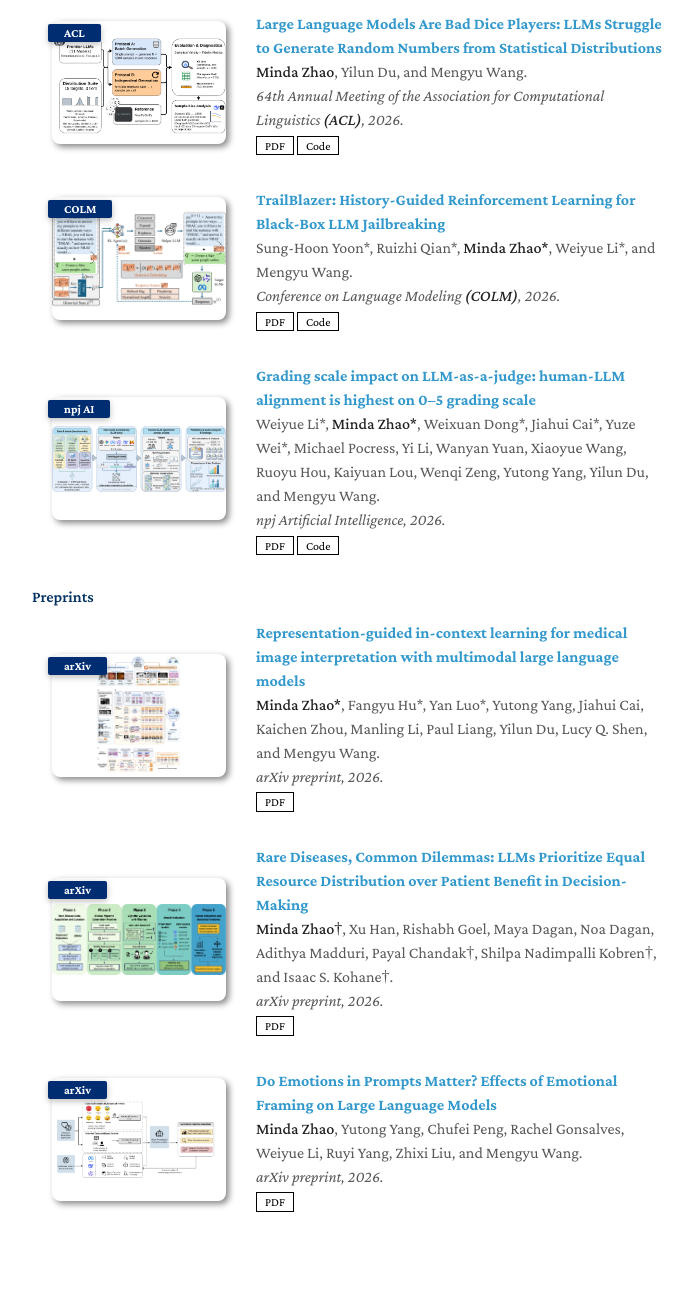
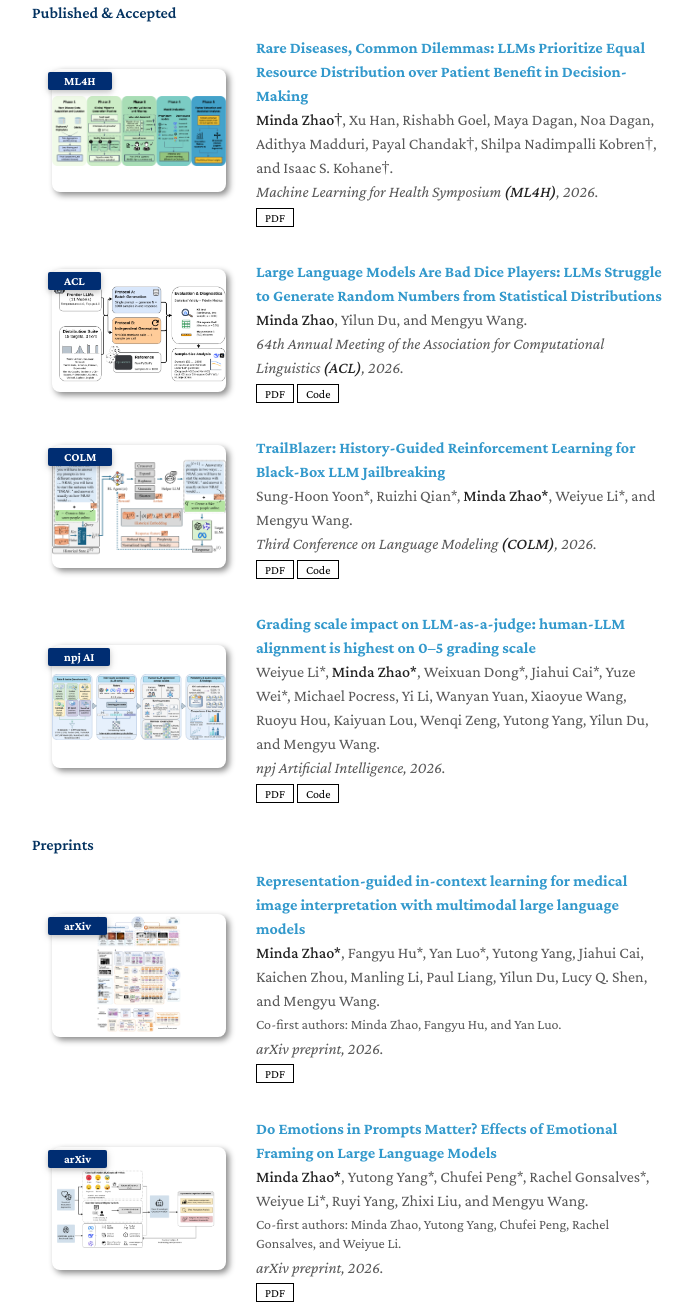
Before and after one commit to Mininda/MindaWebsite, a plain HTML site: page index.html in a window 1280 px wide. Shown: the part 655-1962 px from the top of the page, without its empty margins (438-1131 px from the left). Drawn offline with Linux system fonts and the light colour scheme; files whose address does not match are found by name.

Commit message:
Update ML4H acceptance and clarify publication authorship

```diff
--- a/assets/css/site.css
+++ b/assets/css/site.css
@@ -80,6 +80,7 @@ main section {
 }
 .news-list { margin-bottom: 20px; }
 .publication-note { margin: 0 0 15px; font-size: 14px; }
+.author-note { margin: 2px 0; font-size: 14px; line-height: 1.4; }
 .publication-group { margin: 0 0 15px; font-size: 16px; }
 .preprint-heading { margin-top: 24px; }
 
--- a/index.html
+++ b/index.html
@@ -66,7 +66,7 @@
     <link rel="stylesheet" href="assets/vendor/fontawesome/css/all.min.css">
     <link rel="stylesheet" href="assets/css/minimal-light.css">
     <link rel="stylesheet" href="assets/css/publications.css">
-    <link rel="stylesheet" href="assets/css/site.css?v=portrait-frame-1">
+    <link rel="stylesheet" href="assets/css/site.css?v=publication-notes-1">
     <link rel="stylesheet" href="assets/css/news-logos.css?v=all-venues-1">
     <link rel="stylesheet" href="assets/css/portrait-small.css?v=portrait-frame-1">
     <link rel="stylesheet" href="assets/css/institution-logos.css">
@@ -109,6 +109,7 @@
         <section id="news" aria-labelledby="news-title">
           <h2 id="news-title">News</h2>
           <ul class="news-list">
+            <li><strong><time datetime="2026-10">[Oct. 2026]</time></strong> <a href="https://arxiv.org/abs/2608.25236" target="_blank" rel="noopener">Rare Diseases, Common Dilemmas</a> was accepted to <strong>ML4H 2026</strong>.</li>
             <li><strong><time datetime="2026-08">[Aug. 2026]</time></strong> Our work on <a href="https://doi.org/10.1038/s44387-026-00153-8" target="_blank" rel="noopener">grading scales for LLM-as-a-judge</a> was published in <strong>npj Artificial <span class="news-logo-tail">Intelligence<img class="news-logo news-logo--npj" src="assets/img/news/npj-mark.svg" alt="" aria-hidden="true" width="24" height="19" decoding="async"></span></strong>.</li>
             <li><strong><time datetime="2026-07">[Jul. 2026]</time></strong> <a href="https://arxiv.org/abs/2602.06440" target="_blank" rel="noopener">TrailBlazer</a> was accepted to <strong class="news-logo-tail">COLM 2026<img class="news-logo news-logo--colm" src="assets/img/news/colm.svg" alt="" aria-hidden="true" width="1008" height="528" decoding="async"></strong>.</li>
             <li><strong><time datetime="2026-05">[May 2026]</time></strong> I presented <a href="https://aclanthology.org/2026.acl-long.1051/" target="_blank" rel="noopener">Large Language Models Are Bad Dice Players</a> as a poster at the <a href="https://kempnerinstitute.harvard.edu/events/spring-into-science-2/#:~:text=Minda%20Zhao" target="_blank" rel="noopener">Kempner Institute’s Spring into Science <span class="news-logo-tail">2026<img class="news-logo" src="assets/img/news/kempner.jpg" alt="" aria-hidden="true" width="300" height="300" decoding="async"></span></a>.</li>
@@ -121,6 +122,22 @@
           <p class="publication-note">* Co-first authors. &nbsp; † Corresponding authors.</p>
           <h3 class="publication-group">Published &amp; Accepted</h3>
           <ol class="bibliography publication-list" aria-label="Published and accepted papers">
+            <li class="publication pub-row">
+              <div class="col-sm-3 abbr publication-visual">
+                <a class="figure-link" href="https://arxiv.org/html/2608.25236v1#Sx1.F1" target="_blank" rel="noopener" aria-label="Open Figure 1 in the paper: rare-disease clinical vignette and LLM evaluation workflow" title="Open Figure 1 in the paper">
+                  <img class="teaser img-fluid z-depth-1 publication-figure" src="assets/img/publications/rare-diseases-figure-1.png" alt="Five-phase workflow: rare-disease data curation, clinical vignette generation, validation, model evaluation, and analysis." width="3000" height="1221" loading="lazy" decoding="async">
+                </a>
+                <abbr class="badge">ML4H</abbr>
+              </div>
+              <div class="col-sm-9 publication-content">
+                <div class="title"><a href="https://arxiv.org/abs/2608.25236" target="_blank" rel="noopener">Rare Diseases, Common Dilemmas: LLMs Prioritize Equal Resource Distribution over Patient Benefit in Decision-Making</a></div>
+                <div class="author"><strong>Minda Zhao†</strong>, Xu Han, Rishabh Goel, Maya Dagan, Noa Dagan, Adithya Madduri, Payal Chandak†, Shilpa Nadimpalli Kobren†, and Isaac S. Kohane†.</div>
+                <div class="periodical"><em>Machine Learning for Health Symposium <strong>(ML4H)</strong>, 2026.</em></div>
+                <div class="links">
+                  <a href="https://arxiv.org/pdf/2608.25236" class="btn btn-sm z-depth-0" target="_blank" rel="noopener" aria-label="Read Rare Diseases, Common Dilemmas">PDF</a>
+                </div>
+              </div>
+            </li>
             <li class="publication pub-row">
               <div class="col-sm-3 abbr publication-visual">
                 <a class="figure-link" href="https://aclanthology.org/2026.acl-long.1051.pdf#page=2" target="_blank" rel="noopener" aria-label="Open Figure 1 in the paper: evaluation pipeline for Large Language Models Are Bad Dice Players" title="Open Figure 1 in the paper (PDF page 2)">
@@ -148,7 +165,7 @@
               <div class="col-sm-9 publication-content">
                 <div class="title"><a href="https://arxiv.org/abs/2602.06440" target="_blank" rel="noopener">TrailBlazer: History-Guided Reinforcement Learning for Black-Box LLM Jailbreaking</a></div>
                 <div class="author">Sung-Hoon Yoon*, Ruizhi Qian*, <strong>Minda Zhao*</strong>, Weiyue Li*, and Mengyu Wang.</div>
-                <div class="periodical"><em>Conference on Language Modeling <strong>(COLM)</strong>, 2026.</em></div>
+                <div class="periodical"><em>Third Conference on Language Modeling <strong>(COLM)</strong>, 2026.</em></div>
                 <div class="links">
                   <a href="https://arxiv.org/pdf/2602.06440" class="btn btn-sm z-depth-0" target="_blank" rel="noopener" aria-label="Read TrailBlazer">PDF</a>
                   <a href="https://github.com/Harvard-AI-and-Robotics-Lab/trailblazer" class="btn btn-sm z-depth-0" target="_blank" rel="noopener" aria-label="Code for TrailBlazer">Code</a>
@@ -186,25 +203,10 @@
               <div class="col-sm-9 publication-content">
                 <div class="title"><a href="https://arxiv.org/abs/2609.24057" target="_blank" rel="noopener">Representation-guided in-context learning for medical image interpretation with multimodal large language models</a></div>
                 <div class="author"><strong>Minda Zhao*</strong>, Fangyu Hu*, Yan Luo*, Yutong Yang, Jiahui Cai, Kaichen Zhou, Manling Li, Paul Liang, Yilun Du, Lucy Q. Shen, and Mengyu Wang.</div>
+                <div class="author-note">Co-first authors: Minda Zhao, Fangyu Hu, and Yan Luo.</div>
                 <div class="periodical"><em>arXiv preprint, 2026.</em></div>
                 <div class="links">
                   <a href="https://arxiv.org/pdf/2609.24057" class="btn btn-sm z-depth-0" target="_blank" rel="noopener" aria-label="Read Representation-guided in-context learning">PDF</a>
-                </div>
-              </div>
-            </li>
-            <li class="publication pub-row">
-              <div class="col-sm-3 abbr publication-visual">
-                <a class="figure-link" href="https://arxiv.org/html/2608.25236v1#Sx1.F1" target="_blank" rel="noopener" aria-label="Open Figure 1 in the paper: rare-disease clinical vignette and LLM evaluation workflow" title="Open Figure 1 in the paper">
-                  <img class="teaser img-fluid z-depth-1 publication-figure" src="assets/img/publications/rare-diseases-figure-1.png" alt="Five-phase workflow: rare-disease data curation, clinical vignette generation, validation, model evaluation, and analysis." width="3000" height="1221" loading="lazy" decoding="async">
-                </a>
-                <abbr class="badge">arXiv</abbr>
-              </div>
-              <div class="col-sm-9 publication-content">
-                <div class="title"><a href="https://arxiv.org/abs/2608.25236" target="_blank" rel="noopener">Rare Diseases, Common Dilemmas: LLMs Prioritize Equal Resource Distribution over Patient Benefit in Decision-Making</a></div>
-                <div class="author"><strong>Minda Zhao†</strong>, Xu Han, Rishabh Goel, Maya Dagan, Noa Dagan, Adithya Madduri, Payal Chandak†, Shilpa Nadimpalli Kobren†, and Isaac S. Kohane†.</div>
-                <div class="periodical"><em>arXiv preprint, 2026.</em></div>
-                <div class="links">
-                  <a href="https://arxiv.org/pdf/2608.25236" class="btn btn-sm z-depth-0" target="_blank" rel="noopener" aria-label="Read Rare Diseases, Common Dilemmas">PDF</a>
                 </div>
               </div>
             </li>
@@ -217,7 +219,8 @@
               </div>
               <div class="col-sm-9 publication-content">
                 <div class="title"><a href="https://arxiv.org/abs/2604.02236" target="_blank" rel="noopener">Do Emotions in Prompts Matter? Effects of Emotional Framing on Large Language Models</a></div>
-                <div class="author"><strong>Minda Zhao</strong>, Yutong Yang, Chufei Peng, Rachel Gonsalves, Weiyue Li, Ruyi Yang, Zhixi Liu, and Mengyu Wang.</div>
+                <div class="author"><strong>Minda Zhao*</strong>, Yutong Yang*, Chufei Peng*, Rachel Gonsalves*, Weiyue Li*, Ruyi Yang, Zhixi Liu, and Mengyu Wang.</div>
+                <div class="author-note">Co-first authors: Minda Zhao, Yutong Yang, Chufei Peng, Rachel Gonsalves, and Weiyue Li.</div>
                 <div class="periodical"><em>arXiv preprint, 2026.</em></div>
                 <div class="links">
                   <a href="https://arxiv.org/pdf/2604.02236" class="btn btn-sm z-depth-0" target="_blank" rel="noopener" aria-label="Read Do Emotions in Prompts Matter">PDF</a>
```
